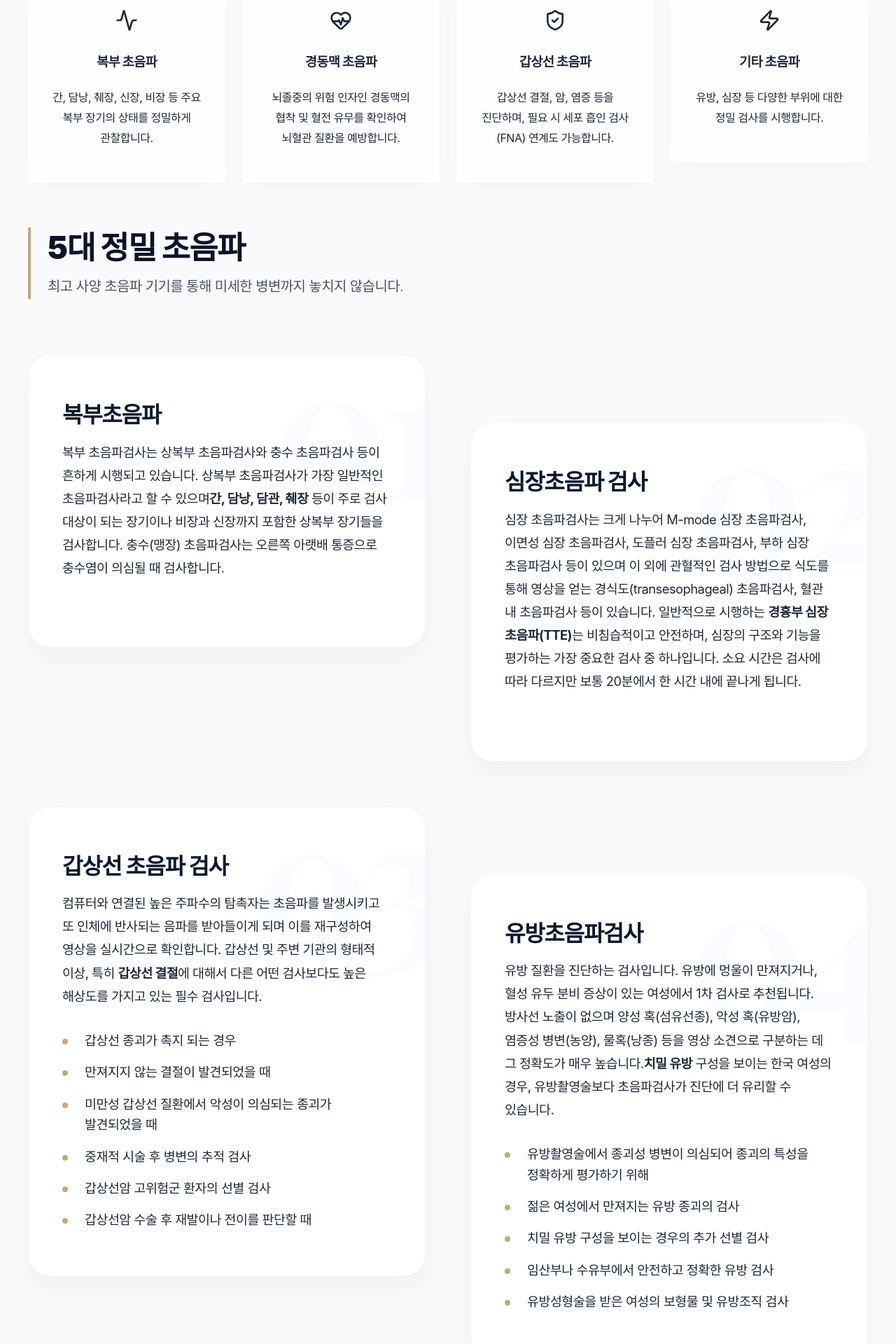
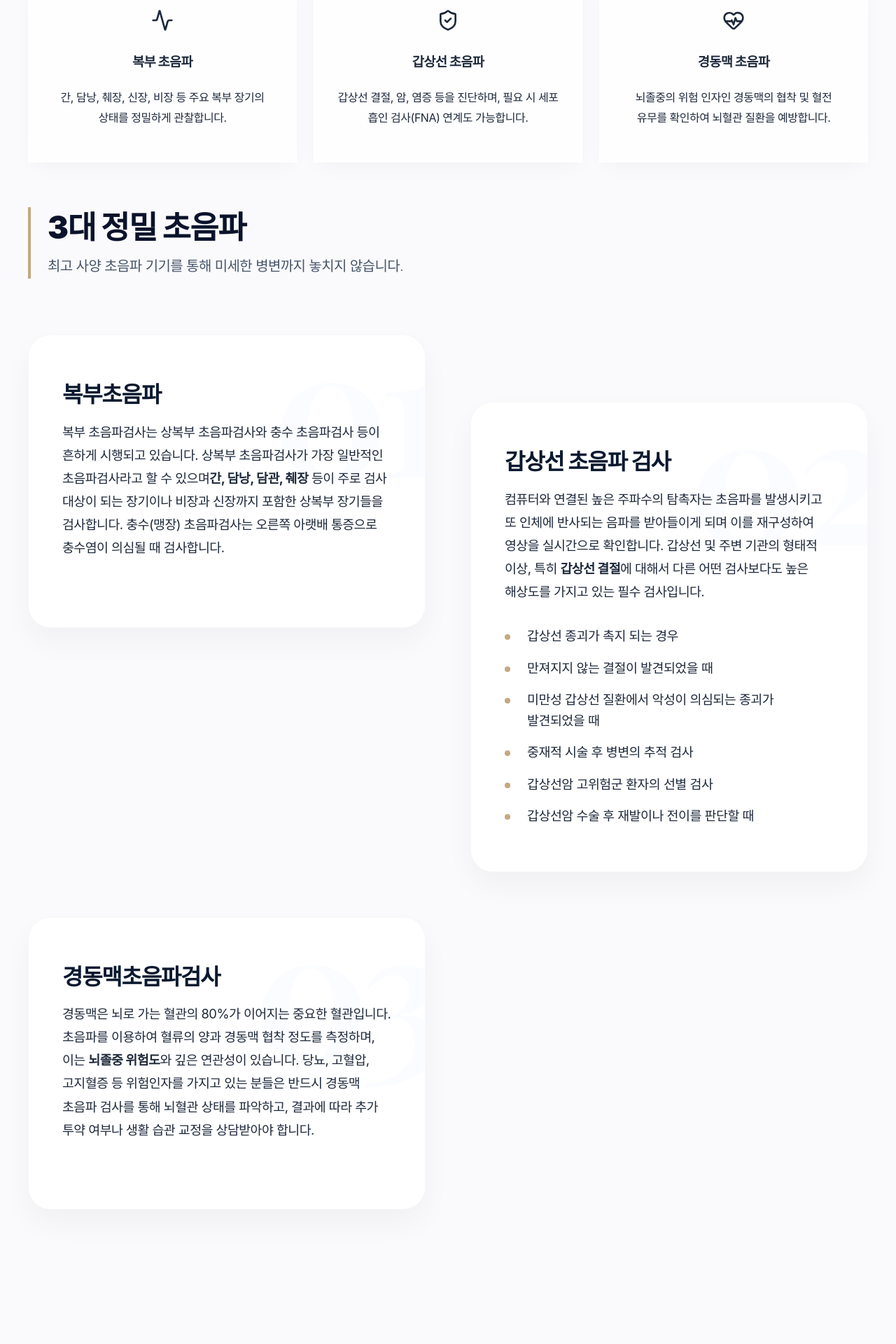
Before and after one commit to bnam1321-bit/365-clinic-web, a Next.js app: page /ultrasound in a window 1280 px wide. Shown: the part 1000-2920 px from the top of the page at 70% size. Built offline with nearby package versions, Linux system fonts and the light colour scheme; a web font is replaced by a local one.

Commit message:
Remove heart and breast ultrasound contents from the website

```diff
--- a/src/app/checkup/page.tsx
+++ b/src/app/checkup/page.tsx
@@ -43,7 +43,7 @@ export default function CheckupPage() {
                             <div className={styles.introCard}>
                                 <div className={styles.icon}><Microscope size={32} /></div>
                                 <h3>초음파 정밀 검진</h3>
-                                <p>대학병원급 고해상도 초음파로<br />복부/심장/갑상선 미세 병변 진단</p>
+                                <p>대학병원급 고해상도 초음파로<br />복부/갑상선/경동맥 미세 병변 진단</p>
                             </div>
                         </FadeIn>
                         <FadeIn delay={0.4}>
@@ -102,7 +102,6 @@ export default function CheckupPage() {
                                     <p className="card-subtitle">만 40세 이상 여성 (2년 주기)</p>
                                     <ul className="editorial-list">
                                         <li>유방촬영술 (Mammography)</li>
-                                        <li>유방 초음파 (선택 정밀)</li>
                                     </ul>
                                 </div>
                             </div>
--- a/src/app/ultrasound/page.tsx
+++ b/src/app/ultrasound/page.tsx
@@ -5,7 +5,7 @@ import FadeIn from "@/components/ui/FadeIn";
 import SplitHero from "@/components/ui/SplitHero";
 export const metadata: Metadata = {
     title: "초음파클리닉 | 365내과연합의원",
-    description: "복부, 심장, 갑상선, 유방, 경동맥 정밀 초음파 검사.",
+    description: "복부, 갑상선, 경동맥 정밀 초음파 검사.",
 };
 
 export default function UltrasoundPage() {
@@ -43,30 +43,23 @@ export default function UltrasoundPage() {
                         </FadeIn>
                         <FadeIn delay={0.2}>
                             <div className={styles.card}>
+                                <div className={styles.cardIcon}><ShieldCheck size={32} /></div>
+                                <h3>갑상선 초음파</h3>
+                                <p>갑상선 결절, 암, 염증 등을 진단하며, 필요 시 세포 흡인 검사(FNA) 연계도 가능합니다.</p>
+                            </div>
+                        </FadeIn>
+                        <FadeIn delay={0.3}>
+                            <div className={styles.card}>
                                 <div className={styles.cardIcon}><HeartPulse size={32} /></div>
                                 <h3>경동맥 초음파</h3>
                                 <p>뇌졸중의 위험 인자인 경동맥의 협착 및 혈전 유무를 확인하여 뇌혈관 질환을 예방합니다.</p>
                             </div>
                         </FadeIn>
-                        <FadeIn delay={0.3}>
-                            <div className={styles.card}>
-                                <div className={styles.cardIcon}><ShieldCheck size={32} /></div>
-                                <h3>갑상선 초음파</h3>
-                                <p>갑상선 결절, 암, 염증 등을 진단하며, 필요 시 세포 흡인 검사(FNA) 연계도 가능합니다.</p>
-                            </div>
-                        </FadeIn>
-                        <FadeIn delay={0.4}>
-                            <div className={styles.card}>
-                                <div className={styles.cardIcon}><Zap size={32} /></div>
-                                <h3>기타 초음파</h3>
-                                <p>유방, 심장 등 다양한 부위에 대한 정밀 검사를 시행합니다.</p>
-                            </div>
-                        </FadeIn>
                     </div>
 
-                    {/* 5 Major Ultrasounds Detail */}
+                    {/* 3 Major Ultrasounds Detail */}
                     <div className="editorial-header">
-                        <h2 className="editorial-title">5대 정밀 초음파</h2>
+                        <h2 className="editorial-title">3대 정밀 초음파</h2>
                         <p className="editorial-desc">최고 사양 초음파 기기를 통해 미세한 병변까지 놓치지 않습니다.</p>
                     </div>
                     <div className="editorial-grid">
@@ -88,27 +81,10 @@ export default function UltrasoundPage() {
                             </div>
                         </FadeIn>
 
-                        {/* 02 Heart */}
+                        {/* 02 Thyroid */}
                         <FadeIn delay={0.2}>
                             <div className="editorial-card offset-card">
                                 <div className="bg-number">02</div>
-                                <div className="card-content">
-                                    <h3 className="card-title">심장초음파 검사</h3>
-                                    <p className="card-text">
-                                        심장 초음파검사는 크게 나누어 M-mode 심장 초음파검사, 이면성 심장 초음파검사, 도플러 심장 초음파검사, 부하 심장 초음파검사 등이 있으며
-                                        이 외에 관혈적인 검사 방법으로 식도를 통해 영상을 얻는 경식도(transesophageal) 초음파검사, 혈관 내 초음파검사 등이 있습니다.
-                                        일반적으로 시행하는 <strong>경흉부 심장 초음파(TTE)</strong>는 비침습적이고 안전하며,
-                                        심장의 구조와 기능을 평가하는 가장 중요한 검사 중 하나입니다.
-                                        소요 시간은 검사에 따라 다르지만 보통 20분에서 한 시간 내에 끝나게 됩니다.
-                                    </p>
-                                </div>
-                            </div>
-                        </FadeIn>
-
-                        {/* 03 Thyroid */}
-                        <FadeIn delay={0.3}>
-                            <div className="editorial-card">
-                                <div className="bg-number">03</div>
                                 <div className="card-content">
                                     <h3 className="card-title">갑상선 초음파 검사</h3>
                                     <p className="card-text">
@@ -127,32 +103,10 @@ export default function UltrasoundPage() {
                             </div>
                         </FadeIn>
 
-                        {/* 04 Breast */}
-                        <FadeIn delay={0.4}>
-                            <div className="editorial-card offset-card">
-                                <div className="bg-number">04</div>
-                                <div className="card-content">
-                                    <h3 className="card-title">유방초음파검사</h3>
-                                    <p className="card-text">
-                                        유방 질환을 진단하는 검사입니다. 유방에 멍울이 만져지거나, 혈성 유두 분비 증상이 있는 여성에서 1차 검사로 추천됩니다.
-                                        방사선 노출이 없으며 양성 혹(섬유선종), 악성 혹(유방암), 염증성 병변(농양), 물혹(낭종) 등을 영상 소견으로 구분하는 데 그 정확도가 매우 높습니다.
-                                        <strong>치밀 유방</strong> 구성을 보이는 한국 여성의 경우, 유방촬영술보다 초음파검사가 진단에 더 유리할 수 있습니다.
-                                    </p>
-                                    <ul className="editorial-list">
-                                        <li>유방촬영술에서 종괴성 병변이 의심되어 종괴의 특성을 정확하게 평가하기 위해</li>
-                                        <li>젊은 여성에서 만져지는 유방 종괴의 검사</li>
-                                        <li>치밀 유방 구성을 보이는 경우의 추가 선별 검사</li>
-                                        <li>임산부나 수유부에서 안전하고 정확한 유방 검사</li>
-                                        <li>유방성형술을 받은 여성의 보형물 및 유방조직 검사</li>
-                                    </ul>
-                                </div>
-                            </div>
-                        </FadeIn>
-
-                        {/* 05 Carotid */}
-                        <FadeIn delay={0.5}>
+                        {/* 03 Carotid */}
+                        <FadeIn delay={0.3}>
                             <div className="editorial-card">
-                                <div className="bg-number">05</div>
+                                <div className="bg-number">03</div>
                                 <div className="card-content">
                                     <h3 className="card-title">경동맥초음파검사</h3>
                                     <p className="card-text">
```
